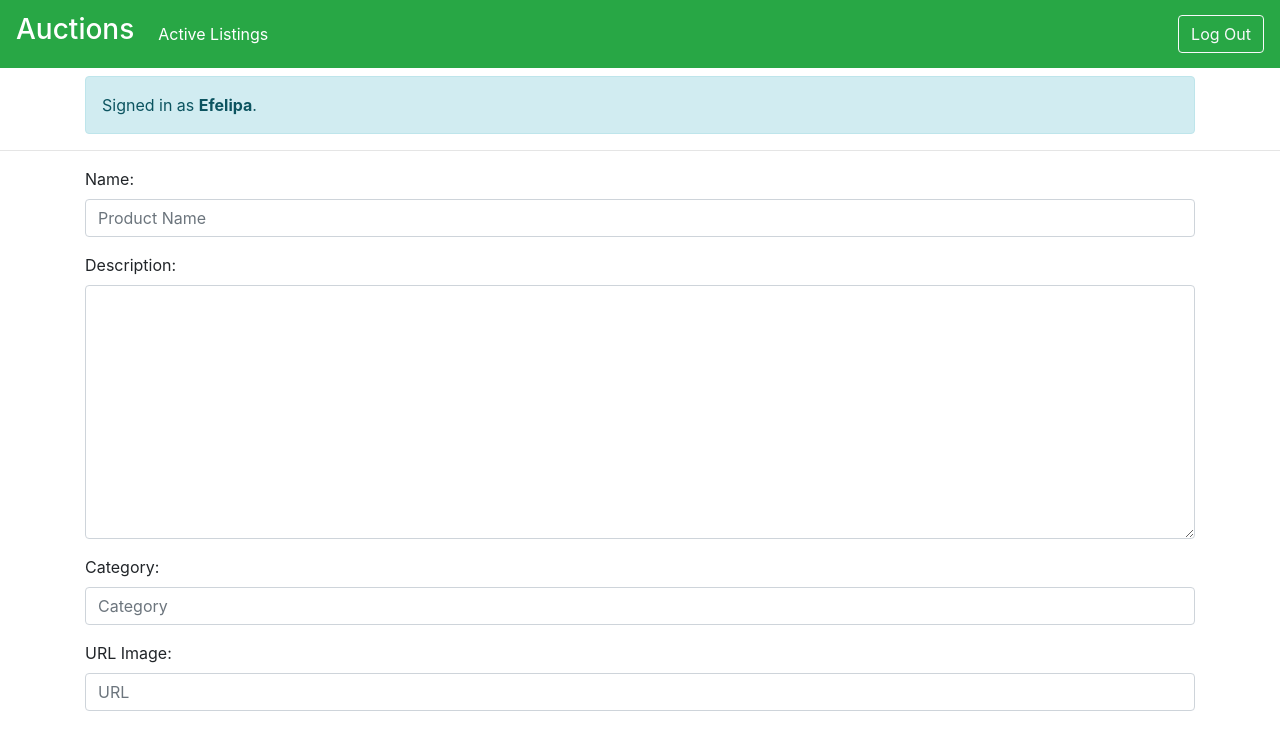
After one commit to Efelipa/project2, a Django app: page /add_auction in a window 1280 px wide. The commit adds this page. Shown: the top 750 px of the page. Run offline with Django 3.2, Linux system fonts and the light colour scheme; a user stored in the database is signed in; some libraries are stand-ins or nearby versions.

Commit message:
Add the new-auction form

```diff
--- /dev/null
+++ b/auctions/templates/auctions/add_auction.html
@@ -0,0 +1,25 @@
+{% extends "auctions/layout.html" %}
+
+{% block body %}
+    <div class="container">
+        <form action="{% url 'add_auction'%}">
+            <div class="form-group">
+                <label for="name">Name: </label>
+                <input type="text" name="name" class="form-control" placeholder="Product Name">
+            </div>
+            <div class="form-group">
+                <label for="desciption">Description: </label>
+                <textarea class="form-control" name="description" id="" cols="30" rows="10" maxlength="400"></textarea>
+            </div>
+            <div class="form-group">
+                <label for="category">Category:</label>
+                <input class="form-control"type="text" name="category" placeholder="Category">
+            </div>
+            <div class="form-group">
+                <label for="image">URL Image:</label>
+                <input class="form-control" type="text" name="image" placeholder="URL">
+            </div>
+        </form>
+    </div>
+
+{% endblock %}
--- a/auctions/templates/auctions/layout.html
+++ b/auctions/templates/auctions/layout.html
@@ -14,7 +14,7 @@
             <a href="{% url 'index' %}" class="navbar-brand text-white"><h3>Auctions</h3></a>
             <ul class="navbar-nav">
                 <li class="nav-item">
-                    <a class="nav-link text-white" href="{% url 'index' %}">Active Listings</a>
+                    <a class="nav-link text-white" href="{% url 'add_auction' %}">Active Listings</a>
                 </li>
             </ul>
             <ul class="navbar-nav ml-auto">
@@ -36,12 +36,10 @@
         </div>
         <div class="container">
             <div class="alert alert-info fade in alert-dismissible show p-3 mt-2">
-                <button type="button" class="close" data-dismiss="alert" aria-label="Close">
-                   <span aria-hidden="true" style="font-size:20px">×</span>
-                 </button>    {% if user.is_authenticated %}
-                 Signed in as <strong> {{ user.username }}</strong>.
+                {% if user.is_authenticated %}
+                    Signed in as <strong> {{ user.username }}</strong>.
                 {% else %}
-                 Not signed in.
+                    Not signed in.
                 {% endif %}
             </div>
         </div>
--- a/auctions/urls.py
+++ b/auctions/urls.py
@@ -6,5 +6,6 @@ urlpatterns = [
     path("", views.index, name="index"),
     path("login", views.login_view, name="login"),
     path("logout", views.logout_view, name="logout"),
-    path("register", views.register, name="register")
+    path("register", views.register, name="register"),
+    path("add_auction", views.add_auction, name="add_auction"),
 ]
--- a/auctions/views.py
+++ b/auctions/views.py
@@ -4,8 +4,7 @@ from django.http import HttpResponse, HttpResponseRedirect
 from django.shortcuts import render
 from django.urls import reverse
 from django.contrib.auth.decorators import login_required
-
-from .models import User
+from .models import User, auctions_listing
 
 
 def index(request):
@@ -62,3 +61,13 @@ def register(request):
         return HttpResponseRedirect(reverse("index"))
     else:
         return render(request, "auctions/register.html")
+
+
+# Listing function
+@login_required(login_url='/login')
+def add_auction(request):
+    # if request.method == "POST":
+    #     title = request.POST["title"]
+    #     date_creation = request.POST["date_creation"]
+
+    return render(request, "auctions/add_auction.html")
```
Also changed, not shown: auctions/migrations/0006_auto_20210821_2259.py (added), auctions/migrations/0007_auto_20210821_2310.py (added), auctions/migrations/0008_category.py (added), auctions/migrations/0009_delete_category.py (added), db.sqlite3.
